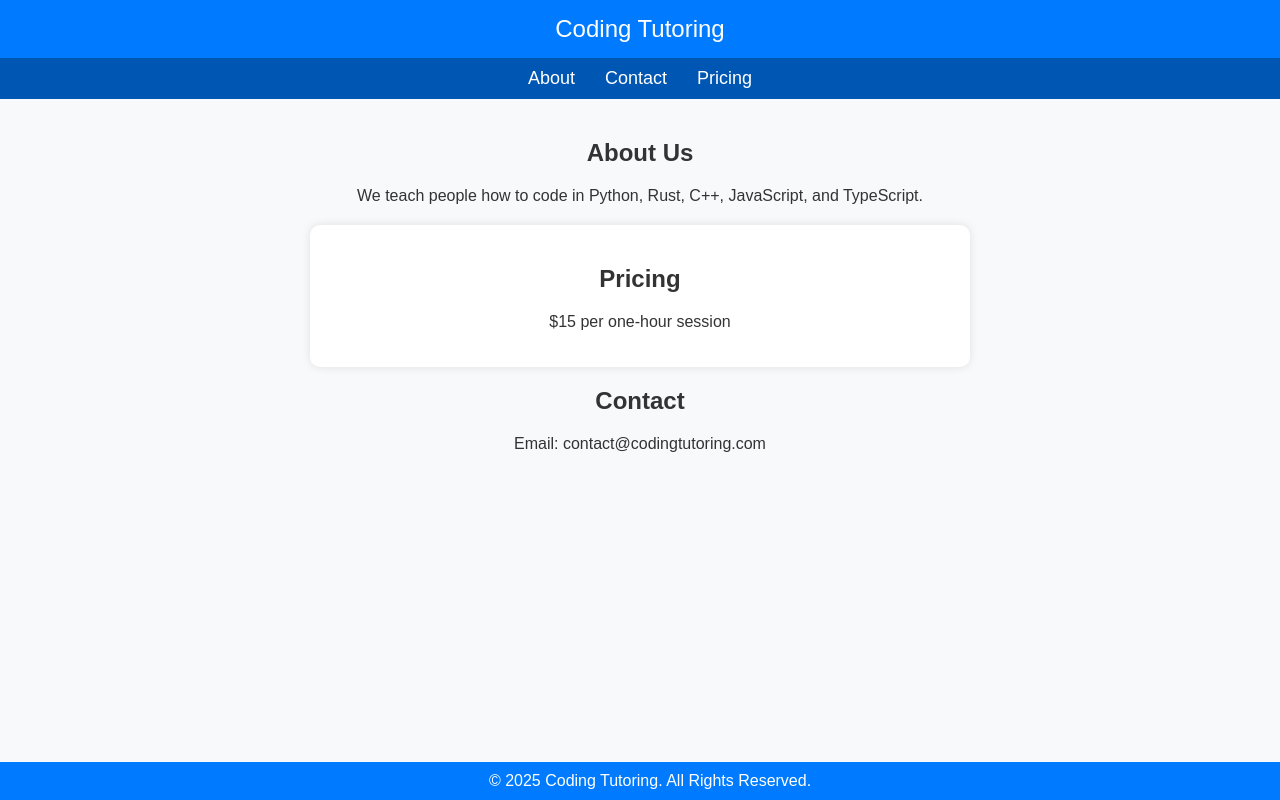
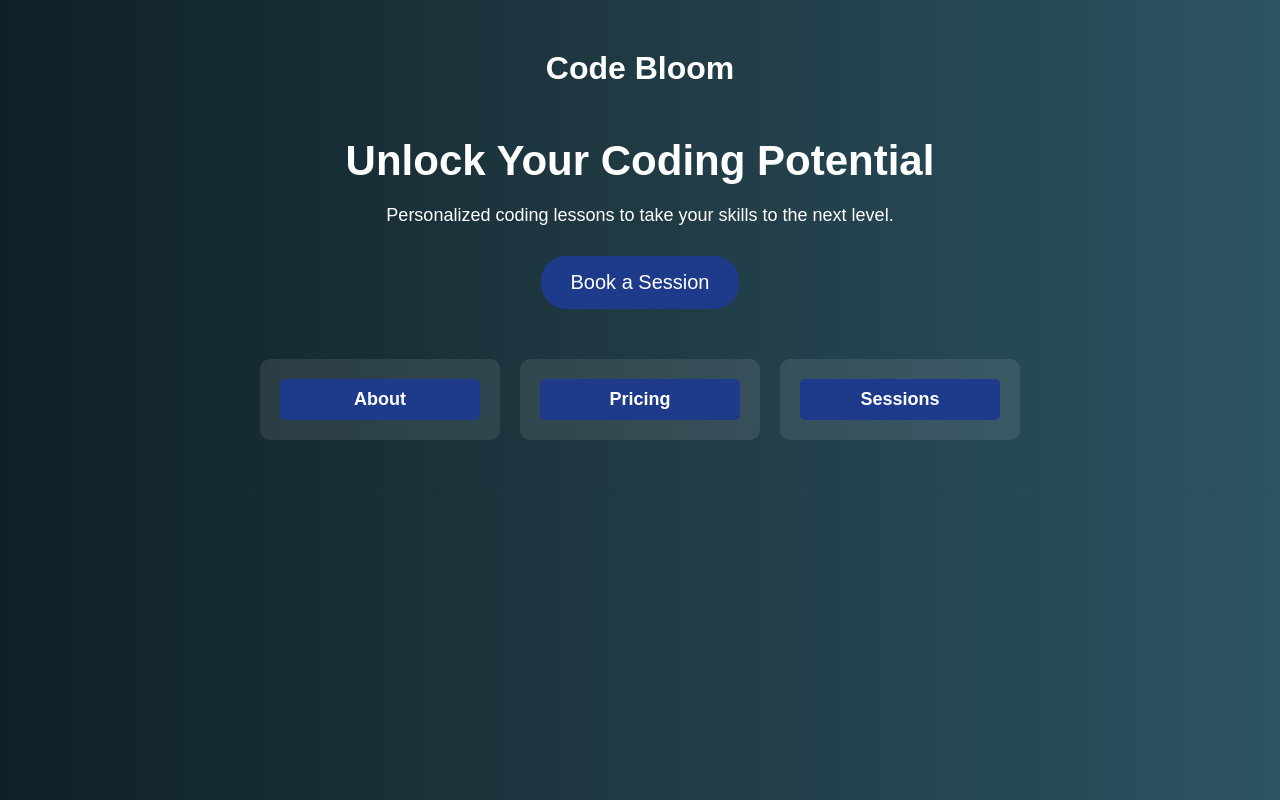
Before and after one commit to do2523/CodeBloom, a plain HTML site: page index.html in a window 1280 px wide. Drawn offline with Linux system fonts and the light colour scheme.

Commit message:
Homepage

```diff
--- a/index.html
+++ b/index.html
@@ -3,35 +3,90 @@
 <head>
     <meta charset="UTF-8">
     <meta name="viewport" content="width=device-width, initial-scale=1.0">
-    <title>Coding Tutoring</title>
-    <link rel="stylesheet" href="style.css">
+    <title>Code Bloom - Learn to Code</title>
+    <style>
+        body {
+            font-family: Arial, sans-serif;
+            margin: 0;
+            padding: 0;
+            background: linear-gradient(to right, #0f2027, #203a43, #2c5364);
+            color: white;
+            text-align: center;
+        }
+        .container {
+            padding: 50px;
+        }
+        .logo {
+            font-size: 32px;
+            font-weight: bold;
+            color: white;
+        }
+        .hero {
+            margin-top: 50px;
+        }
+        .hero h1 {
+            font-size: 42px;
+            margin-bottom: 20px;
+        }
+        .hero p {
+            font-size: 18px;
+            margin-bottom: 30px;
+        }
+        .cta-button {
+            display: inline-block;
+            padding: 15px 30px;
+            font-size: 20px;
+            color: white;
+            background: #1E3A8A;
+            border: none;
+            border-radius: 25px;
+            cursor: pointer;
+            text-decoration: none;
+        }
+        .cta-button:hover {
+            background: #1E3A8A;
+        }
+        .features {
+            display: flex;
+            justify-content: center;
+            gap: 20px;
+            margin-top: 50px;
+        }
+        .feature-box a {
+            text-decoration: none;
+            color: white;
+            font-size: 18px;
+            font-weight: bold;
+            display: block;
+            padding: 10px;
+            background: #1E3A8A;
+            border-radius: 5px;
+            transition: background 0.3s;
+        }
+        .feature-box a:hover {
+            background: #1E3A8A;
+        }
+        .feature-box {
+            background: rgba(220, 220, 220, 0.1);
+            padding: 20px;
+            border-radius: 10px;
+            width: 200px;
+        }
+    </style>
 </head>
 <body>
-    <header>
-        Coding Tutoring
-    </header>
-    <nav>
-        <a href="#about">About</a>
-        <a href="#contact">Contact</a>
-        <a href="#pricing">Pricing</a>
-    </nav>
     <div class="container">
-        <section id="about">
-            <h2>About Us</h2>
-            <p>We teach people how to code in Python, Rust, C++, JavaScript, and TypeScript.</p>
-        </section>
-        <section id="pricing" class="pricing">
-            <h2>Pricing</h2>
-            <p>$15 per one-hour session</p>
-        </section>
-        <section id="contact">
-            <h2>Contact</h2>
-            <p>Email: contact@codingtutoring.com</p>
-        </section>
+        <div class="logo">Code Bloom</div>
+        <div class="hero">
+            <h1>Unlock Your Coding Potential</h1>
+            <p>Personalized coding lessons to take your skills to the next level.</p>
+            <a href="contact.html" class="cta-button">Book a Session</a>
+        </div>
+        <div class="features">
+            <div class="feature-box"><a href="about.html">About</a></div>
+            <div class="feature-box"><a href="pricing.html">Pricing</a></div>
+            <div class="feature-box"><a href="session.html">Sessions</a></div>
+        </div>
     </div>
-
-    <footer>
-        &copy; 2025 Coding Tutoring. All Rights Reserved.
-    </footer>
 </body>
 </html>
```
